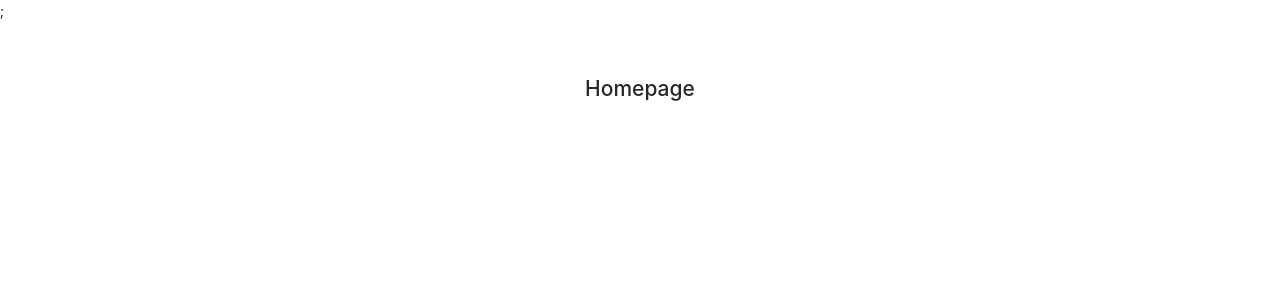
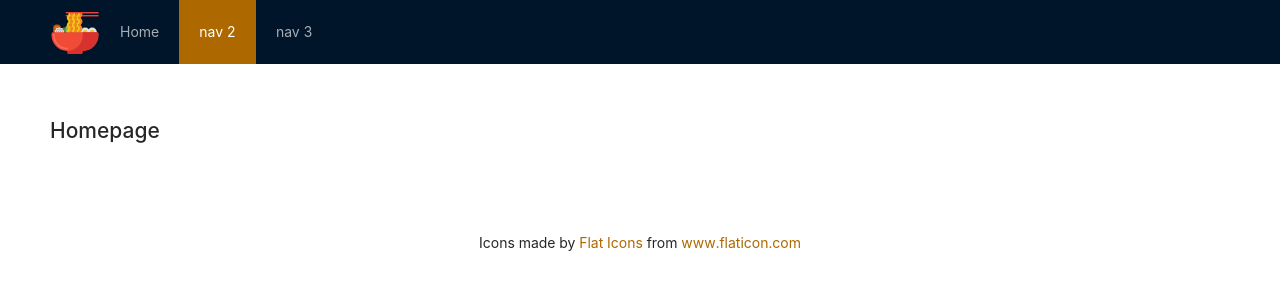
Before and after one commit to jca41/rramen, a Next.js app: page / in a window 1280 px wide. Shown: the top 300 px of the page. Built offline with nearby package versions, Linux system fonts and the light colour scheme.

Commit message:
layout css changes; fix carousel bug

```diff
--- a/components/layout.js
+++ b/components/layout.js
@@ -1,8 +1,8 @@
 import Head from 'next/head';
 import { Fragment } from 'react';
-import { Layout as AntLayout } from 'antd';
+import { Layout as AntLayout, Menu } from 'antd';
 
-const { Content } = AntLayout;
+const { Content, Header, Footer } = AntLayout;
 
 const Layout = ({ children, title }) => (
   <Fragment>
@@ -10,9 +10,30 @@ const Layout = ({ children, title }) => (
       <title>{`Ramen_Lord recipes | ${title}`}</title>
       <script defer type="text/javascript" src="https://identity.netlify.com/v1/netlify-identity-widget.js"></script>
     </Head>
-    ;
     <AntLayout>
+      <Header className={'layout__header'}>
+        <div className={'layout__header-content'}>
+          <img className="logo" src={'/ramen.svg'} />
+          <Menu className={'layout__header-menu'} theme="dark" mode="horizontal" defaultSelectedKeys={['2']}>
+            <Menu.Item key="1">Home</Menu.Item>
+            <Menu.Item key="2">nav 2</Menu.Item>
+            <Menu.Item key="3">nav 3</Menu.Item>
+          </Menu>
+        </div>
+      </Header>
       <Content className={'layout__content'}>{children}</Content>
+      <Footer style={{ textAlign: 'center' }} theme={'dark'}>
+        <div>
+          Icons made by{' '}
+          <a href="https://www.flaticon.com/authors/flat-icons" title="Flat Icons">
+            Flat Icons
+          </a>{' '}
+          from{' '}
+          <a href="https://www.flaticon.com/" title="Flaticon">
+            www.flaticon.com
+          </a>
+        </div>
+      </Footer>
     </AntLayout>
   </Fragment>
 );
--- a/components/recipe.js
+++ b/components/recipe.js
@@ -19,7 +19,9 @@ const Recipe = ({ title, originalRecipe, intro, method, images, ...props }) => {
         <Paragraph className={'recipe__original-link'}>
           <Text strong> Original recipe: </Text>
           <Tag color="gold">
-            <a href={originalRecipe}>link</a>
+            <a target={'_blank'} href={originalRecipe}>
+              link
+            </a>
           </Tag>
         </Paragraph>
       </Typography>
--- a/styles/components.less
+++ b/styles/components.less
@@ -8,11 +8,9 @@
 
 .ant-carousel .slick-slide {
   overflow: hidden;
-  height: 427px;
 }
 
 .recipe {
-
   &__title {
     text-align: center;
   }
--- a/styles/layout.less
+++ b/styles/layout.less
@@ -1,5 +1,27 @@
+@page-max-width: 1400px;
+
 .layout__content {
   margin: 0 auto;
-  max-width: 1400px;
+  width: 100%;
+  max-width: @page-max-width;
   padding: 50px;
 }
+
+.layout__header {
+  padding: 0;
+  &-content {
+    width: 100%;
+    max-width: @page-max-width;
+    margin: 0 auto;
+    padding: 0 50px;
+  }
+
+  &-menu {
+    display: inline-block;
+  }
+}
+
+.logo {
+  height: 50px;
+  width: 50px;
+}
```
Also changed, not shown: public/ramen.svg (added).
